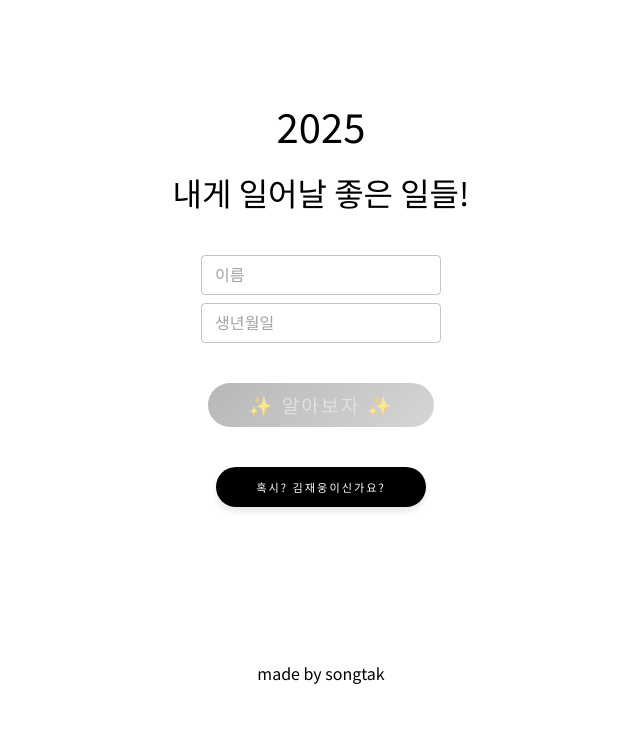
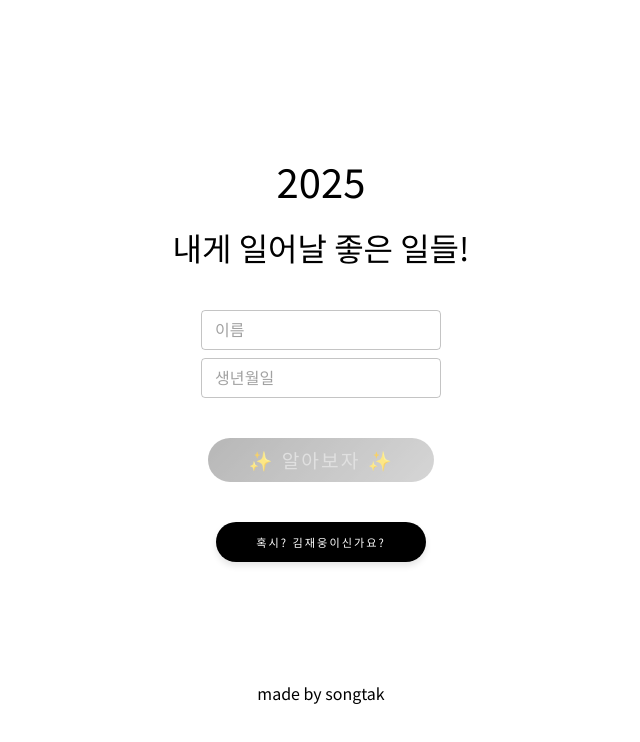
Before and after one commit to songtak/invite-maker, a React (Vite) app: page / in a window 1280 px wide. Shown: the top 742 px of the page, without its empty margins (319-959 px from the left). Built offline with nearby package versions, Linux system fonts and the light colour scheme; no server answers.

Commit message:
스타일 수정

```diff
--- a/src/assets/common.css
+++ b/src/assets/common.css
@@ -11,7 +11,8 @@ html {
 }
 
 .save_image_wrapper {
-  height: 800px;
+  /* height: 800px; */
+  height: fit-content;
   width: 600px;
   background-color: white;
   padding: 32px 32px 8px 32px;
--- a/src/assets/mobile.css
+++ b/src/assets/mobile.css
@@ -18,14 +18,16 @@
     flex-direction: column;
     justify-content: space-around;
     align-items: center;
+    /* min-width: 300px; */
   }
 
   .main_content {
-    height: calc(100% - 50px);
+    /* height: calc(100% - 50px); */
+    height: 100%;
     display: flex;
     place-items: center;
     flex-direction: column;
-    justify-content: space-around;
+    justify-content: space-between;
     align-items: center;
     overflow: auto;
   }
@@ -42,7 +44,7 @@
   .page_wrapper {
   }
   .title-wrapper {
-    /* padding-bottom: 80px; */
+    margin-top: 40px;
   }
   .title {
     padding-top: 16px;
--- a/src/assets/web.css
+++ b/src/assets/web.css
@@ -4,11 +4,12 @@
     width: 50%;
     padding-left: 25%;
     padding-right: 25%;
-    height: calc(100vh - 50px);
+    height: calc(100vh);
     display: flex;
     align-items: center;
     justify-content: center;
     background-color: rgb(255, 255, 255);
+    min-height: 800px;
   }
 
   .main_wrapper {
@@ -19,13 +20,14 @@
   .main_content {
     display: flex;
     align-items: center;
-    justify-content: space-around;
+    justify-content: space-between;
     flex-direction: column;
     text-align: center;
-    height: inherit;
+    height: 100%;
   }
   .title-wrapper {
     /* padding-bottom: 80px; */
+    margin-top: 120px;
   }
   .title {
     font-size: 40px;
--- a/src/pages/MainPage.tsx
+++ b/src/pages/MainPage.tsx
@@ -342,7 +342,6 @@ const MainPage = () => {
             made by songtak
           </span>
         </div>
-      </div>
         {!isJw && (
           <>
             <div ref={scriptElement}>
@@ -354,7 +353,7 @@ const MainPage = () => {
                 data-ad-height="50"
               />
             </div>
-          <div ref={scriptElement} style={{ width: "-webkit-fill-available" }}>
+            {/* <div ref={scriptElement} style={{ width: "-webkit-fill-available" }}>
             <ins
               className="kakao_ad_area"
               style={{ display: "none" }}
@@ -362,9 +361,10 @@ const MainPage = () => {
               data-ad-width="728"
               data-ad-height="90"
             />
-          </div>
+          </div> */}
           </>
         )}
+      </div>
     </>
   );
 };
--- a/src/pages/ResultPage.tsx
+++ b/src/pages/ResultPage.tsx
@@ -246,24 +246,31 @@ const ResultPage = () => {
         // Blob 생성
         const blob = new Blob([new Uint8Array(array)], { type: mimeType });
 
-        // URL 생성
-        const blobUrl = URL.createObjectURL(blob);
-
         // iOS Safari 처리
         const isIOS = /iP(ad|hone|od)/i.test(navigator.userAgent);
         if (isIOS) {
-          window.open(blobUrl, "_blank"); // 새 창으로 열기
+          // Base64 데이터 새 창으로 열기
+          const reader = new FileReader();
+          reader.onloadend = () => {
+            const base64Url = reader.result as string;
+            const newTab = window.open();
+            if (newTab) {
+              newTab.document.body.innerHTML = `<img src="${base64Url}" style="width: 100%; height: auto;" alt="signature" />`;
+            }
+          };
+          reader.readAsDataURL(blob); // Blob 데이터를 Base64 URL로 변환
         } else {
           // 일반 브라우저 다운로드 처리
+          const blobUrl = URL.createObjectURL(blob);
           const link = document.createElement("a");
           link.href = blobUrl;
           link.download = `이모지로 보는 ${nameParam}의 2025년 긍정 파워!`;
           document.body.appendChild(link);
           link.click();
           document.body.removeChild(link);
+
+          URL.revokeObjectURL(blobUrl); // 메모리 정리
         }
-
-        URL.revokeObjectURL(blobUrl); // 메모리 정리
       })
       .catch((e: any) => {
         console.log("createSignatureImage / ERROR", e);
@@ -382,7 +389,7 @@ const ResultPage = () => {
           data-ad-height="50"
         />
       </div>
-      <div ref={scriptElement} style={{ width: "-webkit-fill-available" }}>
+      {/* <div ref={scriptElement} style={{ width: "-webkit-fill-available" }}>
         <ins
           className="kakao_ad_area"
           style={{ display: "none" }}
@@ -390,7 +397,7 @@ const ResultPage = () => {
           data-ad-width="728"
           data-ad-height="90"
         />
-      </div>
+      </div> */}
       {/* 다운로드용 이미지가 화면에 안보이도록 설정 */}
       <div className="save_image_hide">{signatureImageHtml()}</div>
       {/* <div className="">{signatureImageHtml()}</div> */}
```
Lines whose indentation alone changed are shown as unchanged.
